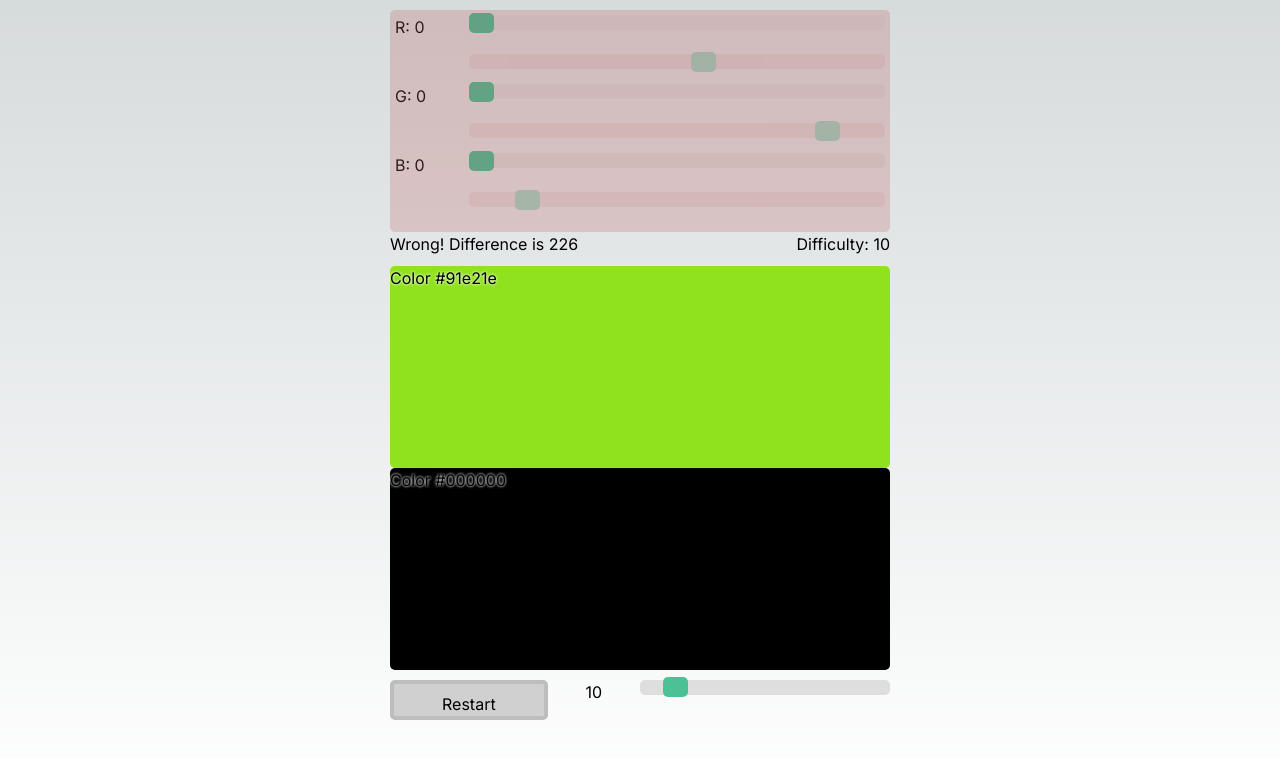
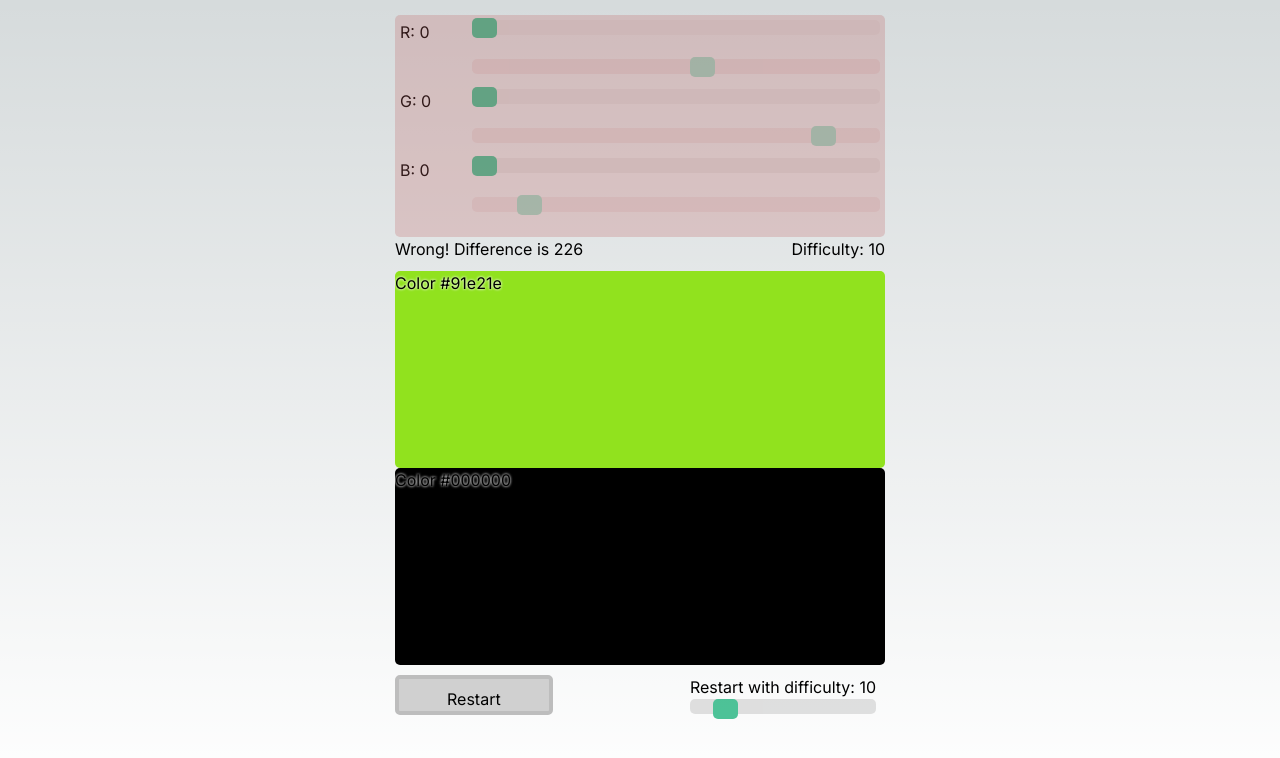
Before and after one commit to Renegatto/color-game-react, a Next.js app: page / in a window 1280 px wide. Both pictures are taken after a click on the button "Pick". Shown: the top 758 px of the page. Built offline with nearby package versions, Linux system fonts and the light colour scheme.

Commit message:
Add difficulty slider title

```diff
--- a/src/app/MyComponent.scss
+++ b/src/app/MyComponent.scss
@@ -87,11 +87,19 @@
   row-gap: 10px;
   flex-direction: column;
   justify-content: flex-start;
+  padding: 5px;
 }
 .info-bar {
   display: flex;
   flex-direction: row;
   justify-content: space-between;
+}
+.difficulty-picker {
+  display: flex;
+  flex-direction: column;
+  position: relative;
+  padding-right: 9px;
+  padding-left: 9px;
 }
 .colored-background {
   @include border-radius;
@@ -187,7 +195,7 @@
   &.difficulty-picker {
     -webkit-appearance: none;  /* Override default CSS styles */
     appearance: none;
-    width: 50%;
+    width: 100%;
     height: 15px; /* Specified height */
     background: #d3d3d3; /* Grey background */
     outline: none; /* Remove outline */
@@ -196,8 +204,6 @@
     transition: opacity .2s;
   }
 }
-
-
 
 /* Mouse-over effects */
 .slider.normal:hover {
--- a/src/app/MyComponent.tsx
+++ b/src/app/MyComponent.tsx
@@ -1,7 +1,7 @@
 "use client"
 import { ElementType, FC, ReactElement, ReactNode, useEffect, useRef, useState } from "react";
 import { useDebounce } from "./Hooks";
-import { Color, Option, colorToCode, Current, eachIsClose, makeState, randomColor, State, None, Some } from "./Utils";
+import { Color, Option, colorToCode, Current, eachIsClose, makeState, randomColor, State, None, Some, Lens, lens } from "./Utils";
 
 type Props = {
   color: Color,
@@ -127,7 +127,7 @@ export const GameRound: FC<GameRoundProps> = ({
           playing: None()
         })
       }
-      update={PickedColor.update}
+      state={{PickedColor}}
     />
     <InfoBar state={{Difficulty}} roundResult={roundResult}/>
     {GameState.current.match({
@@ -188,10 +188,7 @@ export const InfoBar: FC<{
       roundResult.match({
         none: Difficulty.current,
         // we only display difficulty AT THE MOMENT game was over
-        some: ({difficulty}) => {
-          console.log("dific",difficulty)
-          return difficulty
-        },
+        some: ({difficulty}) => difficulty,
       })
     }</div>
   </div>
@@ -218,43 +215,51 @@ export const ColoredBackground: FC<Props & { child: ReactElement }> = ({ color,
 
 type ColorPickerProps = {
   disabledWith: Option<{ actual: Color, outcome: Outcome }>,
-  update: (color: () => Color) => void,
+  state: PickedColorState,
+  // update: (color: () => Color) => void,
 }
 
-const ColorPicker: FC<ColorPickerProps> = ({ disabledWith, update }) => {
-  const [r, setR] = useState(0)
-  const [g, setG] = useState(0)
-  const [b, setB] = useState(0)
-  const currentColor: Color = { r, g, b }
+
+const withR: Lens<Color,number> =
+  lens(({r}) => r,({g,b},r) => ({r,g,b}))
+const withG: Lens<Color,number> =
+  lens(({g}) => g, ({r,b},g) => ({r,g,b}))
+const withB: Lens<Color,number> =
+  lens(({b}) => b, ({g,r},b) => ({r,g,b}))
+
+const ColorPicker: FC<ColorPickerProps> = ({ disabledWith, state: {PickedColor} }) => {
+  const currentColor: Color = PickedColor.current
 
   const disabled = disabledWith.match({
     some: () => true,
     none: false
   })
-  const drawGhostSlider = (pickColor: (color: Color) => number): ReactElement =>
+  const drawGhostSlider = (component: Lens<Color,number>): ReactElement =>
     <GhostSlider value={disabledWith.match({
       none: None(),
-      some: ({actual}) => Some(pickColor(actual)),
+      some: ({actual}) => Some(component.get(actual)),
     })}/>
   const drawColorSlider = (
-    setColor: (color: number) => void,
-    colorOf: (color: Color) => number,
+    component: Lens<Color,number>,
     colorName: string,
   ): ReactElement =>
     <ColorSlider
       disabled={disabled}
-      onChange={c => { setColor(c); update(() => currentColor) }}
-      child={<>{colorName}: {colorOf(currentColor)}</>}
+      onChange={c =>
+        PickedColor.update(() =>
+          component.modify(currentColor,c)
+        )
+      }
+      child={<>{colorName}: {component.get(currentColor)}</>}
     />
 
   const drawSlidersPair = (
-    updateColor: (color: number) => void,
-    colorOf: (color: Color) => number,
+    component: Lens<Color,number>,
     colorName: string,
   ): ReactElement =>
     <>
-      {drawColorSlider(updateColor, colorOf, colorName)}
-      {drawGhostSlider(colorOf)}
+      {drawColorSlider(component, colorName)}
+      {drawGhostSlider(component)}
     </>
 
   const whenDisabled = (child: (subclass: string) => ReactElement): ReactElement =>
@@ -270,9 +275,9 @@ const ColorPicker: FC<ColorPickerProps> = ({ disabledWith, update }) => {
     <div className={`color-picker ${subclass}`} />
 
   return <div className={"color-picker"}>
-    {drawSlidersPair(setR, color => color.r, "R")}
-    {drawSlidersPair(setG, color => color.g, "G")}
-    {drawSlidersPair(setB, color => color.b, "B")}
+    {drawSlidersPair(withR, "R")}
+    {drawSlidersPair(withG, "G")}
+    {drawSlidersPair(withB, "B")}
     {whenDisabled(overlayOnDisabled)}
   </div>
 }
@@ -330,8 +335,17 @@ const ColorSlider: FC<ColorSliderProps> = ({ disabled, child, onChange }) => {
 const DifficultyPicker: FC<{ state: DifficultyState }> =
   ({ state: { Difficulty } }) => {
     const debounce = useDebounce(10)
+        // <div style={{flex: "inherit", position:"relative", flexDirection: "column"}}>
+        // <div style={{flex: "inherit", position:"relative", flexDirection: "column"}}>
+        //
+        // </div>
+    // <div className="difficulty-picker container">
     return <>
-      {Difficulty.current}
+      <div className="difficulty-picker">
+          <div>
+            Restart with difficulty: {Difficulty.current}
+          </div>
+          <div>
             <input
               type="range"
               min="0"
@@ -345,5 +359,8 @@ const DifficultyPicker: FC<{ state: DifficultyState }> =
               }
               className={`slider difficulty-picker`}
             />
+          </div>
+      </div>
     </>
+      // </div>
   }
--- a/src/app/Utils.ts
+++ b/src/app/Utils.ts
@@ -50,3 +50,13 @@ export type Option<in out A> = {
 export const Some = <A>(x: A): Option<A> =>
   ({ match: alg => alg.some(x) })
 export const None = <T>(): Option<T> => ({ match: alg => alg.none })
+
+export type Lens<S,A> = {
+  get: (s: S) => A,
+  modify: (s: S, a: A) => S,
+}
+export const lens = <S,A>(
+  get: (s: S) => A,
+  modify: (s: S,a: A) => S,
+): Lens<S,A> =>
+  ({get,modify})
```
Lines whose indentation alone changed are shown as unchanged.
